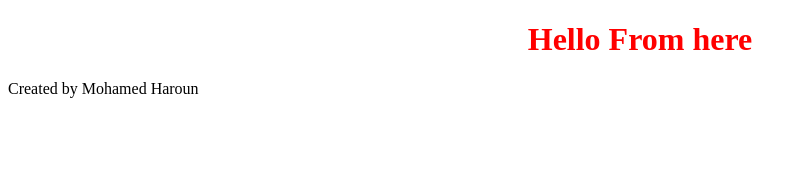
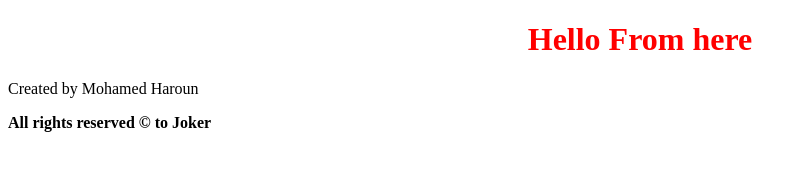
Before and after one commit to mohamed-haroun/github-crash-course, a plain HTML site: page index.html in a window 1280 px wide. Shown: the whole page, without its empty margins (0-807 px from the left). Drawn offline with Linux system fonts and the light colour scheme.

Commit message:
Modified

```diff
--- a/index.html
+++ b/index.html
@@ -9,5 +9,6 @@
   <body>
     <h1 style="color: red; text-align: center">Hello From here</h1>
     <p>Created by Mohamed Haroun</p>
+    <p><strong>All rights reserved &copy; to Joker</strong></p>
   </body>
 </html>
```
